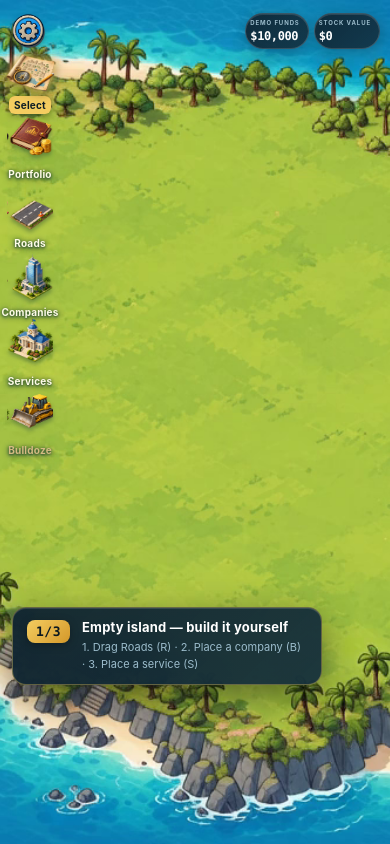
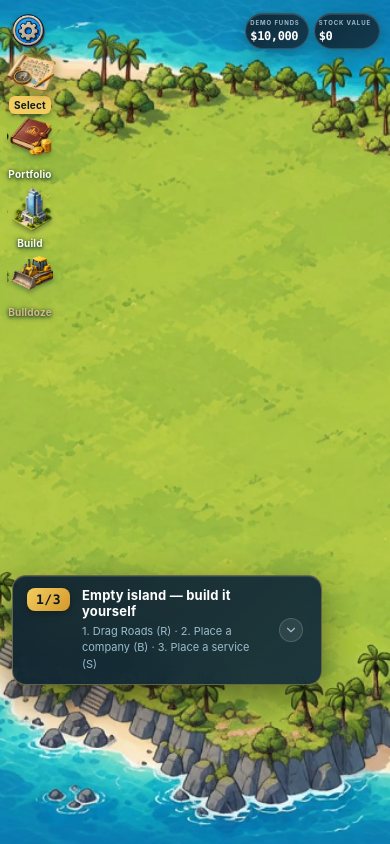
Before and after one commit to rikokurnia/stockva, a Next.js app: page / in a window 390 px wide. Built offline with nearby package versions, Linux system fonts and the light colour scheme.

Commit message:
feat(ui): unify build menu with slide-down submenu and make guideline collapsible

```diff
--- a/app/globals.css
+++ b/app/globals.css
@@ -2522,7 +2522,8 @@ input {
   flex: 0 0 auto;
   margin: 0;
 }
-.tool-palette > button {
+.tool-palette > button,
+.build-main-button {
   width: 60px;
   height: 76px;
   padding: 0 0 2px;
@@ -2535,8 +2536,13 @@ input {
   justify-content: flex-end;
   transition: transform 0.15s;
   cursor: pointer;
-}
-.tool-palette > button > .game-art {
+  position: relative;
+  display: flex;
+  flex-direction: column;
+  align-items: center;
+}
+.tool-palette > button > .game-art,
+.build-main-button > .game-art {
   width: 54px;
   height: 68px;
   filter: drop-shadow(0 3px 2px #27473270);
@@ -2544,7 +2550,8 @@ input {
     filter 0.15s,
     transform 0.15s;
 }
-.tool-palette > button > span:not(.game-art) {
+.tool-palette > button > span:not(.game-art),
+.build-main-button > span:not(.game-art) {
   font-size: 9.5px;
   font-weight: 700;
   letter-spacing: 0.2px;
@@ -2557,20 +2564,25 @@ input {
 }
 .tool-palette > button:hover,
 .tool-palette > button.active,
-.tool-palette > .bulldozer.active {
+.tool-palette > .bulldozer.active,
+.build-main-button:hover,
+.build-main-button.active {
   background: none;
   border: 0;
   box-shadow: none;
   color: #fffbe2;
 }
-.tool-palette > button:hover > .game-art {
+.tool-palette > button:hover > .game-art,
+.build-main-button:hover > .game-art {
   transform: translateY(-2px) scale(1.05);
 }
-.tool-palette > button.active > .game-art {
+.tool-palette > button.active > .game-art,
+.build-main-button.active > .game-art {
   filter: drop-shadow(0 0 4px var(--ks-kinpaku)) drop-shadow(0 2px 4px rgba(0, 0, 0, 0.4));
   transform: translateY(-2px) scale(1.05);
 }
-.tool-palette > button.active > span:not(.game-art) {
+.tool-palette > button.active > span:not(.game-art),
+.build-main-button.active > span:not(.game-art) {
   background: var(--ks-kinpaku);
   color: #0c1c24;
   text-shadow: none;
@@ -2587,6 +2599,109 @@ input {
   padding: 1px 3px;
   font-size: 7.5px;
   box-shadow: 0 1px 2px rgba(0, 0, 0, 0.2);
+}
+.build-menu-group {
+  display: flex;
+  flex-direction: column;
+  align-items: center;
+  width: 100%;
+  position: relative;
+}
+.build-chevron {
+  position: absolute;
+  top: 3px;
+  right: 3px;
+  color: var(--ks-kinpaku);
+  transition: transform 0.25s cubic-bezier(0.16, 1, 0.3, 1);
+  filter: drop-shadow(0 1px 2px rgba(0, 0, 0, 0.6));
+}
+.build-chevron.expanded {
+  transform: rotate(180deg);
+}
+.build-submenu {
+  display: flex;
+  flex-direction: column;
+  gap: 4px;
+  align-items: center;
+  width: 58px;
+  margin-top: 4px;
+  padding: 4px 2px;
+  background: rgba(10, 24, 34, 0.90);
+  -webkit-backdrop-filter: blur(16px);
+  backdrop-filter: blur(16px);
+  border: 1px solid rgba(255, 255, 255, 0.14);
+  border-radius: 10px;
+  box-shadow: 0 8px 24px rgba(0, 0, 0, 0.45);
+  animation: slideDownMenu 0.22s cubic-bezier(0.16, 1, 0.3, 1) forwards;
+  transform-origin: top center;
+}
+@keyframes slideDownMenu {
+  from {
+    opacity: 0;
+    transform: translateY(-8px) scale(0.96);
+  }
+  to {
+    opacity: 1;
+    transform: translateY(0) scale(1);
+  }
+}
+.sub-tool-button {
+  width: 52px;
+  height: 62px;
+  padding: 0 0 2px;
+  border: 1px solid transparent;
+  border-radius: 8px;
+  color: #fffce8;
+  background: rgba(255, 255, 255, 0.05);
+  display: flex;
+  flex-direction: column;
+  align-items: center;
+  justify-content: flex-end;
+  cursor: pointer;
+  position: relative;
+  transition: all 0.15s ease;
+}
+.sub-tool-button:hover {
+  background: rgba(255, 255, 255, 0.12);
+  border-color: rgba(244, 205, 96, 0.35);
+  transform: translateY(-1px);
+}
+.sub-tool-button.active {
+  background: rgba(244, 205, 96, 0.18);
+  border-color: var(--ks-kinpaku);
+  box-shadow: 0 0 12px rgba(244, 205, 96, 0.35);
+}
+.sub-tool-button > .game-art {
+  width: 44px;
+  height: 52px;
+  filter: drop-shadow(0 2px 2px #27473270);
+  transition: transform 0.15s;
+}
+.sub-tool-button:hover > .game-art {
+  transform: scale(1.05);
+}
+.sub-tool-button > span:not(.game-art) {
+  font-size: 8.5px;
+  font-weight: 700;
+  letter-spacing: 0.1px;
+  text-shadow: 0 1px 3px #173b32;
+  padding: 1px 3px;
+  white-space: nowrap;
+}
+.sub-tool-button.active > span:not(.game-art) {
+  color: var(--ks-kinpaku);
+  font-weight: 800;
+}
+.sub-tool-button > kbd {
+  position: absolute;
+  top: 2px;
+  right: 2px;
+  color: #9cbccc;
+  background: rgba(10, 24, 34, 0.85);
+  border: 1px solid rgba(255, 255, 255, 0.15);
+  border-radius: 3px;
+  padding: 1px 3px;
+  font-size: 7px;
 }
 .tool-divider {
   display: none;
@@ -2694,7 +2809,35 @@ input {
   border-radius: 14px;
   color: #f0f6fa;
   z-index: 1050;
-  pointer-events: none;
+  pointer-events: auto;
+  transition: all 0.25s cubic-bezier(0.16, 1, 0.3, 1);
+}
+.start-note.minimized {
+  padding: 6px 10px;
+  gap: 8px;
+  border-radius: 20px;
+}
+.start-note-toggle {
+  background: rgba(255, 255, 255, 0.08);
+  border: 1px solid rgba(255, 255, 255, 0.16);
+  border-radius: 50%;
+  width: 24px;
+  height: 24px;
+  display: inline-flex;
+  align-items: center;
+  justify-content: center;
+  color: #9cbccc;
+  cursor: pointer;
+  margin-left: 4px;
+  flex-shrink: 0;
+  transition: all 0.15s ease;
+  pointer-events: auto;
+}
+.start-note-toggle:hover {
+  background: rgba(244, 205, 96, 0.25);
+  border-color: var(--ks-kinpaku);
+  color: #ffffff;
+  transform: translateY(-1px);
 }
 .start-note .step-number {
   background: linear-gradient(135deg, #f4cd60, #d4982a);
@@ -2935,11 +3078,13 @@ input {
     width: auto;
     align-items: center;
   }
-  .tool-palette > button {
+  .tool-palette > button,
+  .build-main-button {
     width: 52px;
     height: 66px;
   }
-  .tool-palette > button > .game-art {
+  .tool-palette > button > .game-art,
+  .build-main-button > .game-art {
     width: 46px;
     height: 58px;
   }
@@ -2948,11 +3093,13 @@ input {
     top: 50px;
     width: calc(100vw - 68px);
   }
-  .tool-palette > button > span:not(.game-art) {
+  .tool-palette > button > span:not(.game-art),
+  .build-main-button > span:not(.game-art) {
     font-size: 10px;
     padding: 3px 5px;
   }
-  .tool-palette > button > kbd {
+  .tool-palette > button > kbd,
+  .build-main-button > kbd {
     display: none;
   }
   .history-controls {
@@ -3339,7 +3486,9 @@ input {
   color: #fca5a5;
   box-shadow: 0 6px 20px rgba(248, 113, 113, 0.25);
 }
-.tool-palette > button:focus-visible > .game-art {
+.tool-palette > button:focus-visible > .game-art,
+.build-main-button:focus-visible > .game-art,
+.sub-tool-button:focus-visible > .game-art {
   filter: drop-shadow(0 0 4px #fff1a7);
 }
 @media (max-width: 760px) {
@@ -3462,7 +3611,12 @@ input {
   }
 }
 @media (prefers-reduced-motion: reduce) {
-  .tool-palette > button > .game-art {
+  .tool-palette > button > .game-art,
+  .build-main-button > .game-art,
+  .sub-tool-button > .game-art {
     transition: none;
   }
-}
+  .build-submenu {
+    animation: none;
+  }
+}
--- a/components/stock-city.tsx
+++ b/components/stock-city.tsx
@@ -6,6 +6,7 @@ import {
   Check,
   ChevronDown,
   ChevronRight,
+  ChevronUp,
   Grid2X2,
   HelpCircle,
   Landmark,
@@ -82,6 +83,8 @@ export default function StockCity() {
     [tool, setActiveTool] = useState<Tool>("inspect"),
     [portfolioView, setPortfolioView] = useState(false),
     [category, setCategory] = useState<Category | null>(null),
+    [buildExpanded, setBuildExpanded] = useState(false),
+    [guideHidden, setGuideHidden] = useState(false),
     [kind, setKind] = useState<BuildingKind | null>(null),
     [amount, setAmount] = useState(500),
     [selected, setSelected] = useState<string | null>(null),
@@ -227,6 +230,7 @@ export default function StockCity() {
       cancel();
       return;
     }
+    setBuildExpanded(true);
     setPanel(null);
     setSelected(null);
     setMoving(null);
@@ -381,6 +385,7 @@ export default function StockCity() {
       }
       switch (e.key.toLowerCase()) {
         case "r":
+          setBuildExpanded(true);
           setCategory("roads");
           setTool("road");
           setKind(null);
@@ -388,12 +393,14 @@ export default function StockCity() {
           setPanel(null);
           break;
         case "b":
+          setBuildExpanded(true);
           setCategory("companies");
           setTool("inspect");
           setKind(null);
           setPanel(null);
           break;
         case "s":
+          setBuildExpanded(true);
           setCategory("services");
           setTool("inspect");
           setKind(null);
@@ -571,10 +578,11 @@ export default function StockCity() {
         </div>
       )}
       {(!city.buildings.length || !city.roads.length) && !panel && booted && !category && (
-        <div className="start-note" role="status">
+        <div className={`start-note ${guideHidden ? "minimized" : ""}`} role="status">
           <span className="step-number">
             {steps.filter(Boolean).length + 1}/3
           </span>
+          {!guideHidden && (
             <span>
               <b>Empty island — build it yourself</b>
               <small>
@@ -582,6 +590,15 @@ export default function StockCity() {
                 Place a company (B) · {steps[2] ? "✓" : "3."} Place a service (S)
               </small>
             </span>
+          )}
+          <button
+            className="start-note-toggle"
+            onClick={() => setGuideHidden((v) => !v)}
+            aria-label={guideHidden ? "Expand guideline" : "Hide guideline"}
+            title={guideHidden ? "Expand guideline" : "Hide guideline"}
+          >
+            {guideHidden ? <ChevronUp size={14} /> : <ChevronDown size={14} />}
+          </button>
         </div>
       )}
       {category && (
@@ -1318,8 +1335,37 @@ export default function StockCity() {
             <span>Portfolio</span>
           </button>
           <span className="tool-divider" />
+          <div className="build-menu-group">
             <button
-            className={category === "roads" || tool === "road" ? "active" : ""}
+              className={`build-main-button ${category || tool === "road" || (tool === "build" && kind) ? "active" : ""}`}
+              onClick={() => {
+                if (category || tool === "road") {
+                  setBuildExpanded((prev) => !prev);
+                } else {
+                  setBuildExpanded((prev) => {
+                    const next = !prev;
+                    if (next && !category) {
+                      chooseCategory("roads");
+                    }
+                    return next;
+                  });
+                }
+              }}
+              aria-label="Build menu"
+              aria-expanded={buildExpanded}
+              aria-pressed={Boolean(category || tool === "road" || (tool === "build" && kind))}
+            >
+              <GameArt index={2} />
+              <span>Build</span>
+              <ChevronDown
+                size={11}
+                className={`build-chevron ${buildExpanded ? "expanded" : ""}`}
+              />
+            </button>
+            {buildExpanded && (
+              <div className="build-submenu" role="region" aria-label="Build options">
+                <button
+                  className={`sub-tool-button ${category === "roads" || tool === "road" ? "active" : ""}`}
                   onClick={() => chooseCategory("roads")}
                   aria-label="Roads tool"
                   aria-pressed={tool === "road"}
@@ -1329,14 +1375,14 @@ export default function StockCity() {
                   <kbd>R</kbd>
                 </button>
                 <button
-            className={
+                  className={`sub-tool-button ${
                     category === "companies" ||
                     (tool === "build" &&
                       !!kind &&
                       defFor(kind).category === "companies")
                       ? "active"
                       : ""
-            }
+                  }`}
                   onClick={() => chooseCategory("companies")}
                   aria-label="Companies catalogue"
                   aria-pressed={
@@ -1351,14 +1397,14 @@ export default function StockCity() {
                   <kbd>B</kbd>
                 </button>
                 <button
-            className={
+                  className={`sub-tool-button ${
                     category === "services" ||
                     (tool === "build" &&
                       !!kind &&
                       defFor(kind).category === "services")
                       ? "active"
                       : ""
-            }
+                  }`}
                   onClick={() => chooseCategory("services")}
                   aria-label="Services catalogue"
                   aria-pressed={
@@ -1372,6 +1418,9 @@ export default function StockCity() {
                   <span>Services</span>
                   <kbd>S</kbd>
                 </button>
+              </div>
+            )}
+          </div>
           <span className="tool-divider" />
           <button
             className={`bulldozer ${tool === "bulldoze" ? "active" : ""}`}
```
Also changed, not shown: public/assets/ai_logo.png (added). Lines whose indentation alone changed are shown as unchanged.
